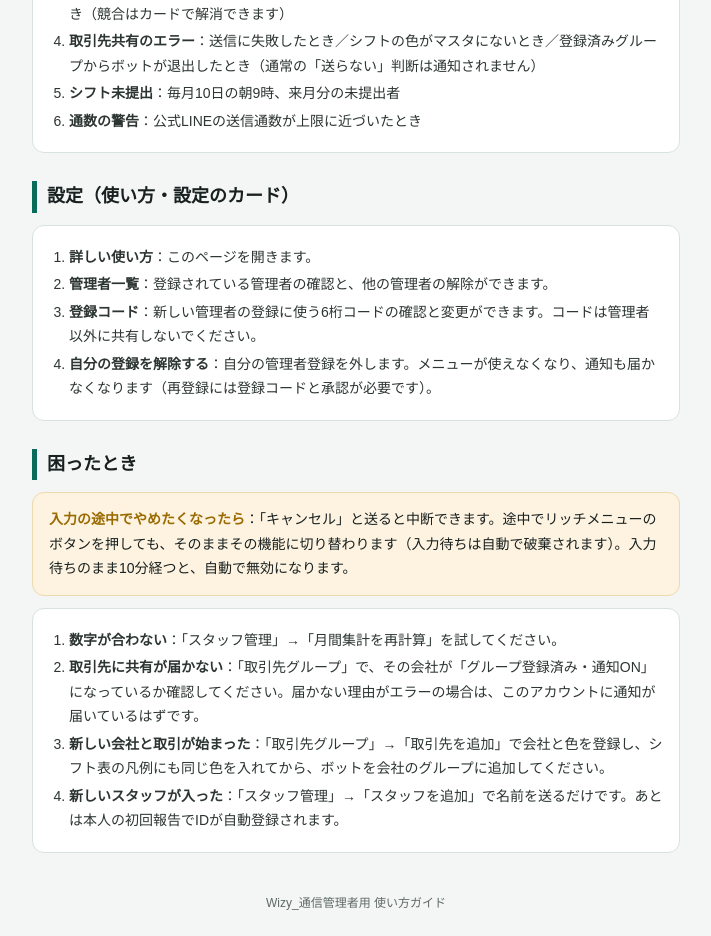
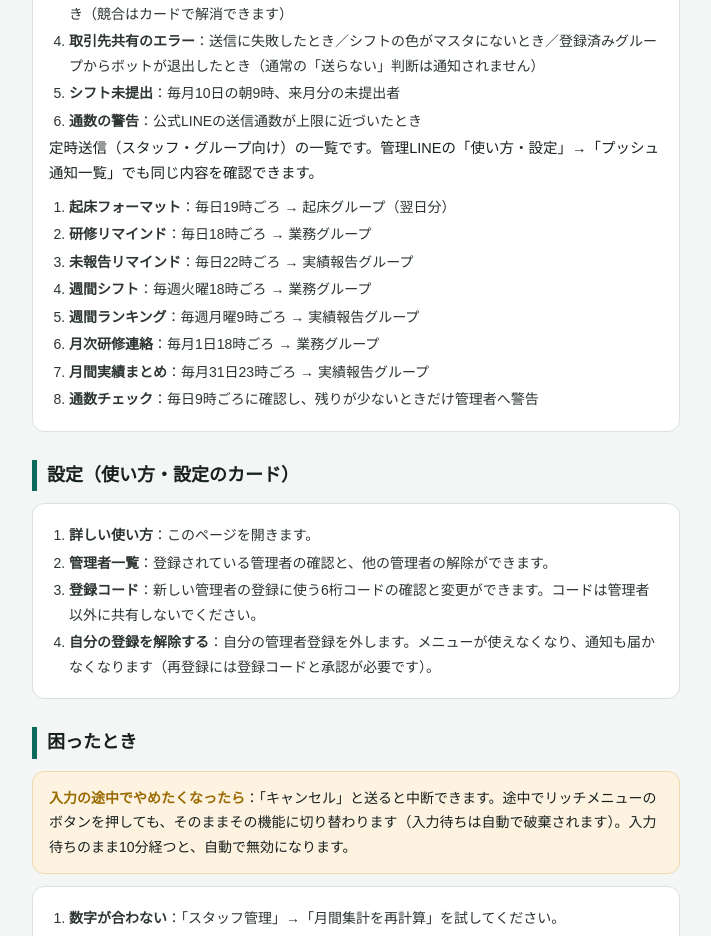
Before and after one commit to wizy-co/tuushin-admin, a plain HTML site: page help.html in a window 1280 px wide. Shown: the part 4443-5379 px from the top of the page, without its empty margins (284-995 px from the left). Drawn offline with Linux system fonts and the light colour scheme.

Commit message:
help: 定時送信の一覧を追加

```diff
--- a/help.html
+++ b/help.html
@@ -219,6 +219,17 @@ footer { text-align:center; color:var(--sub); font-size:12px; padding:24px 16px
     <li><b>シフト未提出</b>：毎月10日の朝9時、来月分の未提出者</li>
     <li><b>通数の警告</b>：公式LINEの送信通数が上限に近づいたとき</li>
   </ol>
+  <p class="about">定時送信（スタッフ・グループ向け）の一覧です。管理LINEの「使い方・設定」→「プッシュ通知一覧」でも同じ内容を確認できます。</p>
+  <ol class="how">
+    <li><b>起床フォーマット</b>：毎日19時ごろ → 起床グループ（翌日分）</li>
+    <li><b>研修リマインド</b>：毎日18時ごろ → 業務グループ</li>
+    <li><b>未報告リマインド</b>：毎日22時ごろ → 実績報告グループ</li>
+    <li><b>週間シフト</b>：毎週火曜18時ごろ → 業務グループ</li>
+    <li><b>週間ランキング</b>：毎週月曜9時ごろ → 実績報告グループ</li>
+    <li><b>月次研修連絡</b>：毎月1日18時ごろ → 業務グループ</li>
+    <li><b>月間実績まとめ</b>：毎月31日23時ごろ → 実績報告グループ</li>
+    <li><b>通数チェック</b>：毎日9時ごろに確認し、残りが少ないときだけ管理者へ警告</li>
+  </ol>
 </div>
 
 <h2 id="settings">設定（使い方・設定のカード）</h2>
```
